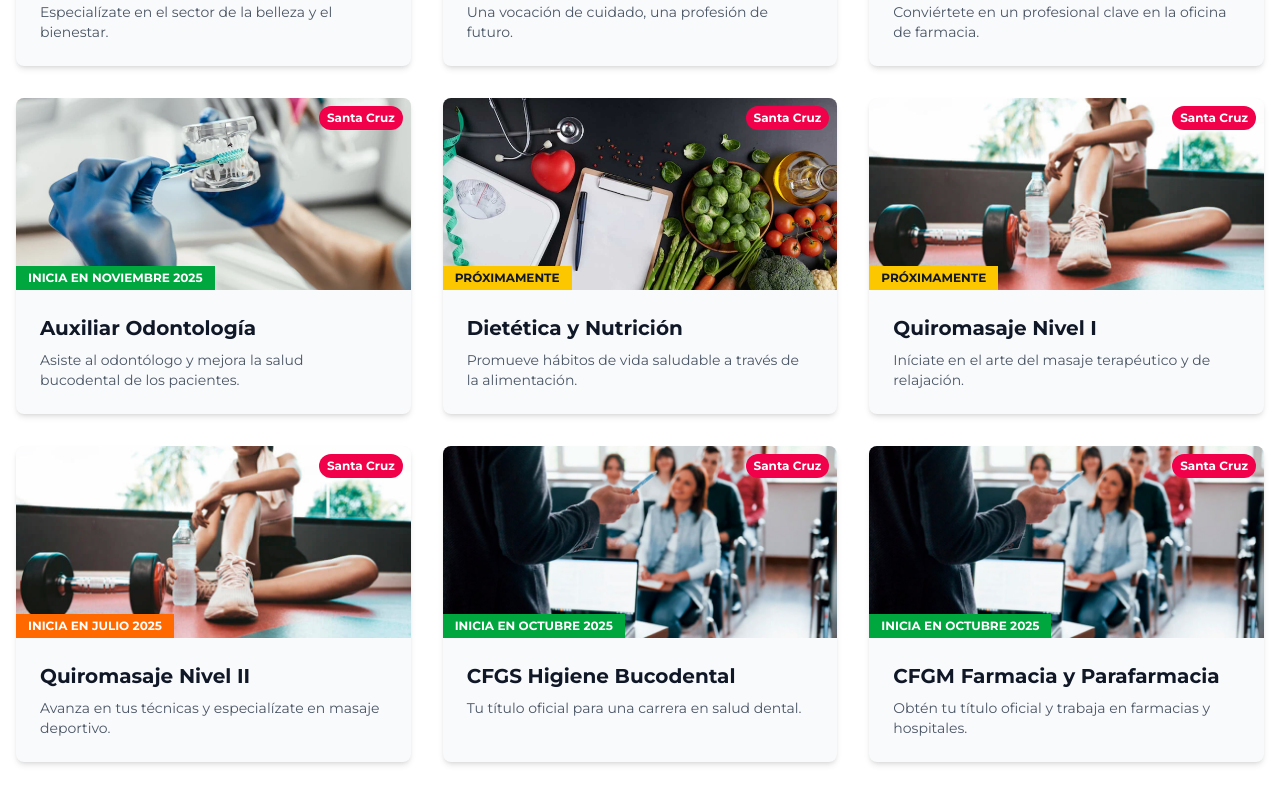
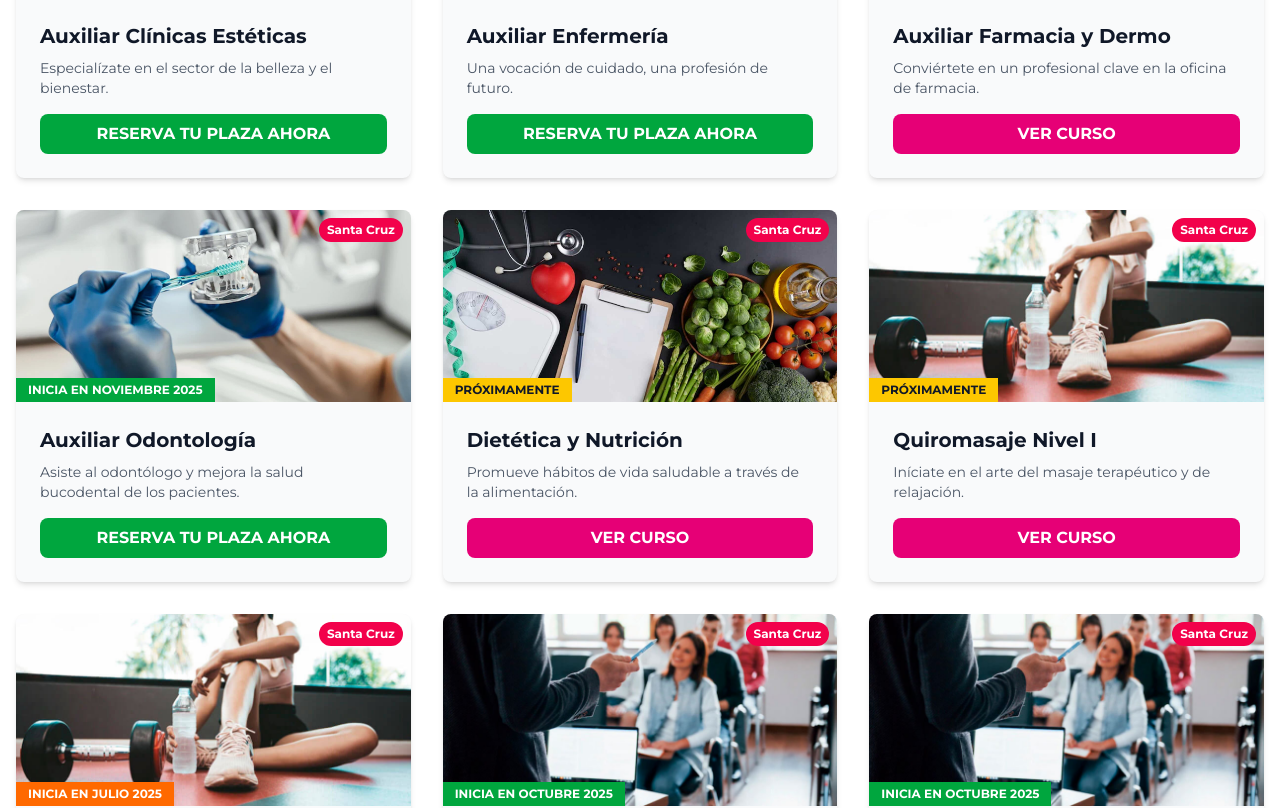
Before and after one commit to SOLARIA-AGENCY/SOLARIA-CEPCOMUNICACION-DEV, a React (Vite) app: page /new/cursos in a window 1280 px wide. Shown: the part 1042-1850 px from the top of the page. Built offline with nearby package versions, Linux system fonts and the light colour scheme.

Commit message:
feat: Añadir botones CTA condicionales a las fichas de curso

```diff
--- a/src/pages/NuevosCursosIndexPage.tsx
+++ b/src/pages/NuevosCursosIndexPage.tsx
@@ -35,15 +35,26 @@ const SedeSection: React.FC<{ sede: 'Norte' | 'Santa Cruz', cursos: CursoMaestro
       </div>
       <div className="grid grid-cols-1 md:grid-cols-2 lg:grid-cols-3 gap-8">
         {cursos.map(curso => (
-          <Link to={`/new/cursos/${curso.slug}`} key={curso.id} className="bg-gray-50 rounded-lg shadow-md overflow-hidden transform hover:-translate-y-2 transition-transform duration-300 ease-in-out group">
+          <Link to={`/new/cursos/${curso.slug}`} key={curso.id} className="bg-gray-50 rounded-lg shadow-md overflow-hidden transform hover:-translate-y-2 transition-transform duration-300 ease-in-out group flex flex-col">
             <div className="relative">
               <img src={curso.imagen} alt={`Imagen de ${curso.nombre}`} className="w-full h-48 object-cover" />
               <div className="absolute top-2 right-2 bg-cep-primary text-white text-xs font-bold px-2 py-1 rounded-full">{curso.sede}</div>
               <Badge curso={curso} />
             </div>
-            <div className="p-6">
+            <div className="p-6 flex flex-col flex-grow">
               <h2 className="text-xl font-bold text-gray-900 group-hover:text-cep-primary transition-colors">{curso.nombre}</h2>
-              <p className="mt-2 text-gray-600 text-sm">{curso.copy.slogan}</p>
+              <p className="mt-2 text-gray-600 text-sm flex-grow">{curso.copy.slogan}</p>
+              <div className="mt-4">
+                {curso.estado === 'activo' ? (
+                  <div className="bg-green-600 text-white text-center font-bold py-2 px-4 rounded-lg group-hover:bg-green-700 transition-colors">
+                    RESERVA TU PLAZA AHORA
+                  </div>
+                ) : (
+                  <div className="bg-pink-600 text-white text-center font-bold py-2 px-4 rounded-lg group-hover:bg-pink-700 transition-colors">
+                    VER CURSO
+                  </div>
+                )}
+              </div>
             </div>
           </Link>
         ))}
```
